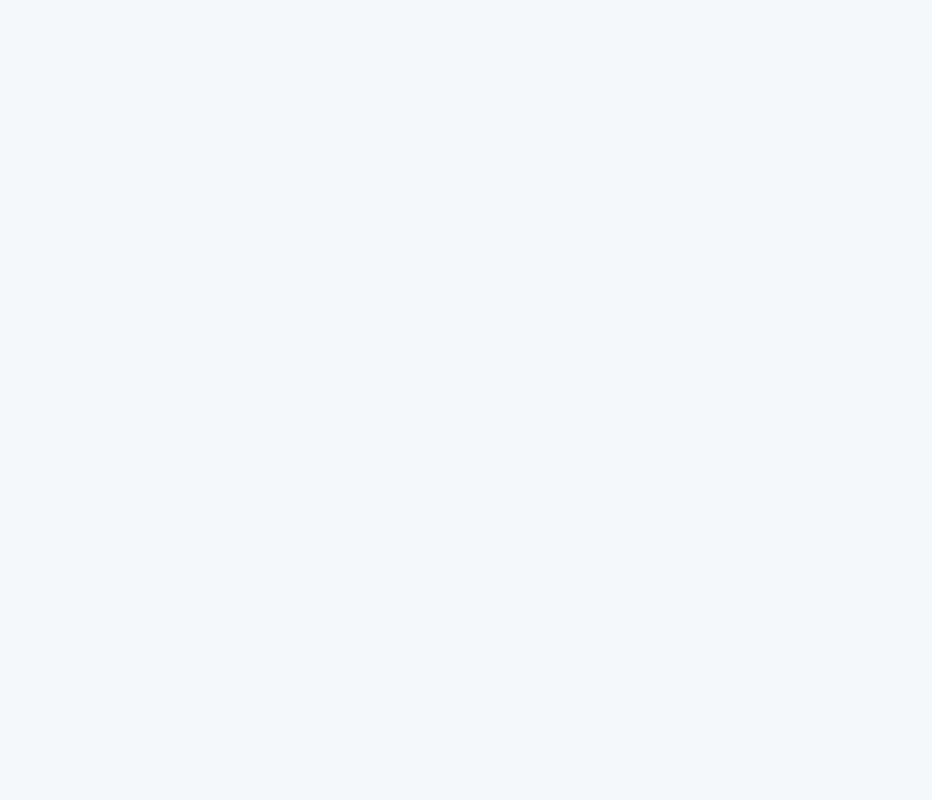
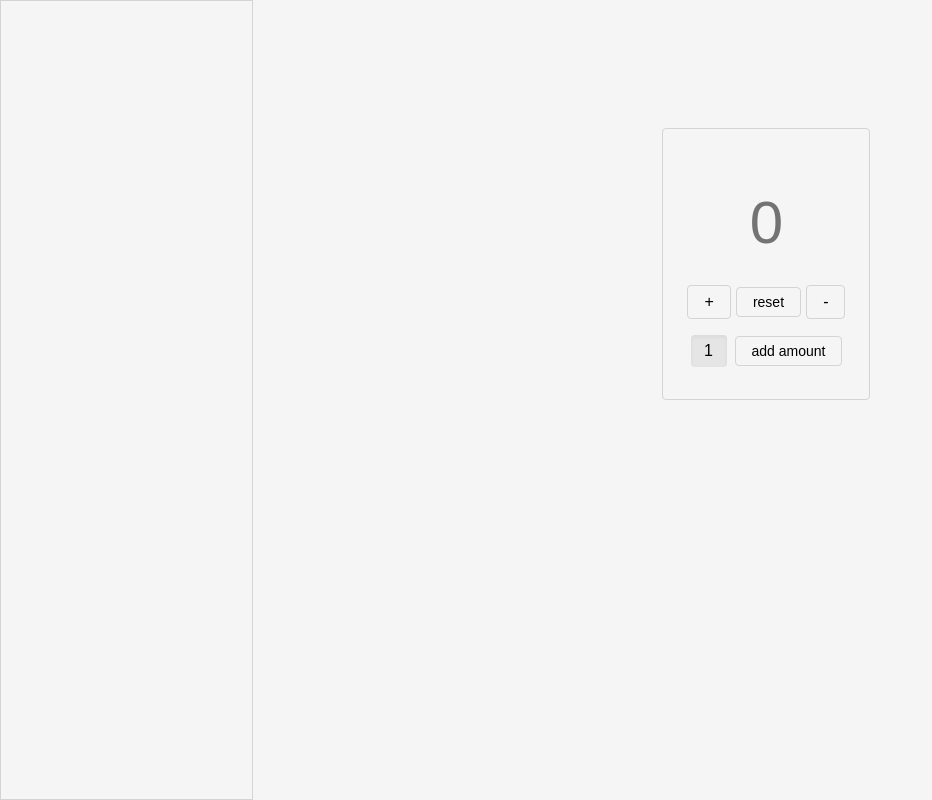
Before and after one commit to rogelcristobal/netflix-clone, a React (Create React App) app: page / in a window 1280 px wide. Shown: the whole page, without its empty margins (0-932 px from the left). Built offline with nearby package versions, Linux system fonts and the light colour scheme; a web font is replaced by a local one.

Commit message:
react-redux-toolkit

```diff
--- a/src/App.jsx
+++ b/src/App.jsx
@@ -1,9 +1,42 @@
-import LayoutLabel from "./components/LayoutLabel";
+import  Sidebar  from './components/Sidebar';
+import {useSelector, useDispatch} from 'react-redux'
+import { increment, decrement,incrementByAmount, resetCounter } from './features/counterSlice';
+import { useState } from 'react';
 function App() {
+  // bg-[#06090f]
+  const count = useSelector((state)=> state.counter.count)
+  const dispatch = useDispatch()
 
+  const [value,setValue] = useState(1)
+  const handleReset=()=>{
+    setValue(1)
+    dispatch(resetCounter())
+  }
   return (
-        <div className="min-h-screen h-auto bg-extralight font-outfit">
-
+        <div className=" min-h-screen bg-neutral-100 text-black flex justify-center items-start font-outfit">
+          <Sidebar></Sidebar>
+          <div className="w-full px-10 pt-32 h-auto  flex flex-col items-center justify-start">
+              <div className='h-full  border-sample flex pt-8 pb-4 rounded  flex-col  items-center justify-start w-52'>
+                  <p className='text-6xl text-neutral-500 my-8'>{count}</p>
+                  <div className='flex items-center justify-between  w-full px-6'>
+                    {/* increment */}
+                    <button className='hover:bg-neutral-200 py-1 px-4 border-sample rounded' onClick={()=>dispatch(increment())}>+</button>
+                    {/* reset */}
+                    <button className='hover:bg-neutral-200 py-1 px-4 text-sm border-sample rounded' onClick={handleReset}>reset</button>
+                    {/* decrement */}
+                    <button className='hover:bg-neutral-200 py-1 px-4 border-sample rounded' onClick={()=>dispatch(decrement())}>-</button>
+                  </div>
+                  <div className='flex items-center space-x-2 my-4 w-fit mx-4'>
+                    {/* input */}
+                  <input
+                     value={value}
+                     onChange={(e)=>setValue(Number(e.target.value))}
+                     type="text" className='w-9 bg-neutral-200 h-8 rounded shadow-inner text-center' />
+                     {/* increment by input */}
+                     <button className='hover:bg-neutral-200 py-1 text-sm px-4 border-sample rounded' onClick={()=>dispatch(incrementByAmount(value))}>add amount</button>
+                  </div>
+              </div>
+          </div>
         </div>
   );
 }
--- a/src/app/store.js
+++ b/src/app/store.js
@@ -1,7 +1,8 @@
 import { configureStore } from '@reduxjs/toolkit'
+import counterReducer from '../features/counterSlice'
 const store = configureStore({
   reducer:{
-
+    counter: counterReducer
   }
 })
 
--- /dev/null
+++ b/src/components/Box.jsx
@@ -0,0 +1,11 @@
+import React from 'react';
+
+const Box = ({children}) => {
+  return (
+    <div className={`bg-gray-900 w-fit py-8 px-20 capitalize text-sm  font-outfit text-white tracking-wide rounded`}>
+      {children}
+    </div>
+  );
+}
+
+export default Box;
--- /dev/null
+++ b/src/components/Sidebar.jsx
@@ -0,0 +1,11 @@
+import React from 'react';
+
+const Sidebar = () => {
+  return (
+    <div className='h-screen border-sample	 w-80'>
+
+    </div>
+  );
+}
+
+export default Sidebar;
--- a/src/features/counterSlice.js
+++ b/src/features/counterSlice.js
@@ -0,0 +1,21 @@
+import {createSlice} from '@reduxjs/toolkit'
+export const counterSlice=createSlice({
+    name: 'counter',
+    initialState: {count:0},
+    reducers:{
+        increment:(state)=>{
+            state.count += 1
+        },
+        decrement:(state)=>{
+            state.count -= 1
+        },
+        incrementByAmount:(state,action)=>{
+            state.count += action.payload
+        },
+        resetCounter:(state)=>{
+            state.count = 0
+        }
+    }
+})
+export default counterSlice.reducer
+export const {increment,decrement ,incrementByAmount,resetCounter} = counterSlice.actions
--- a/src/index.css
+++ b/src/index.css
@@ -16,7 +16,7 @@
         @apply bg-neutral-300
     }
     .border-sample{
-        @apply border border-neutral-200
+        @apply border border-neutral-300
     }
 
 }
--- a/tailwind.config.js
+++ b/tailwind.config.js
@@ -1,30 +1,14 @@
-/** @type {import('tailwindcss').Config} */
 module.exports = {
-
   content: [
     "./src/**/*.{js,jsx,ts,tsx}",
   ],
   theme: {
     extend: {
+
       fontFamily:{
         'supreme':['Supreme',"sans-serif"],
         'outfit':["Outfit",'sans-serif'],
         'excon':["Excon",'sans-serif']
-      },backgroundColor:{
-        'primary':'#03a9f4',
-        'extralight':'#F5F8FA',
-        'light':'#E1E8ED',
-        'gray':'#AAB8C2',
-        'lightgray':'#657786',
-        'dark':'#14171A',
-
-      },textColor:{
-        'primary':'#03a9f4',
-        'extralight':'#F5F8FA',
-        'light':'#E1E8ED',
-        'gray':'#AAB8C2',
-        'lightgray':'#657786',
-        'dark':'#14171A',
       }
     },
   },
```
